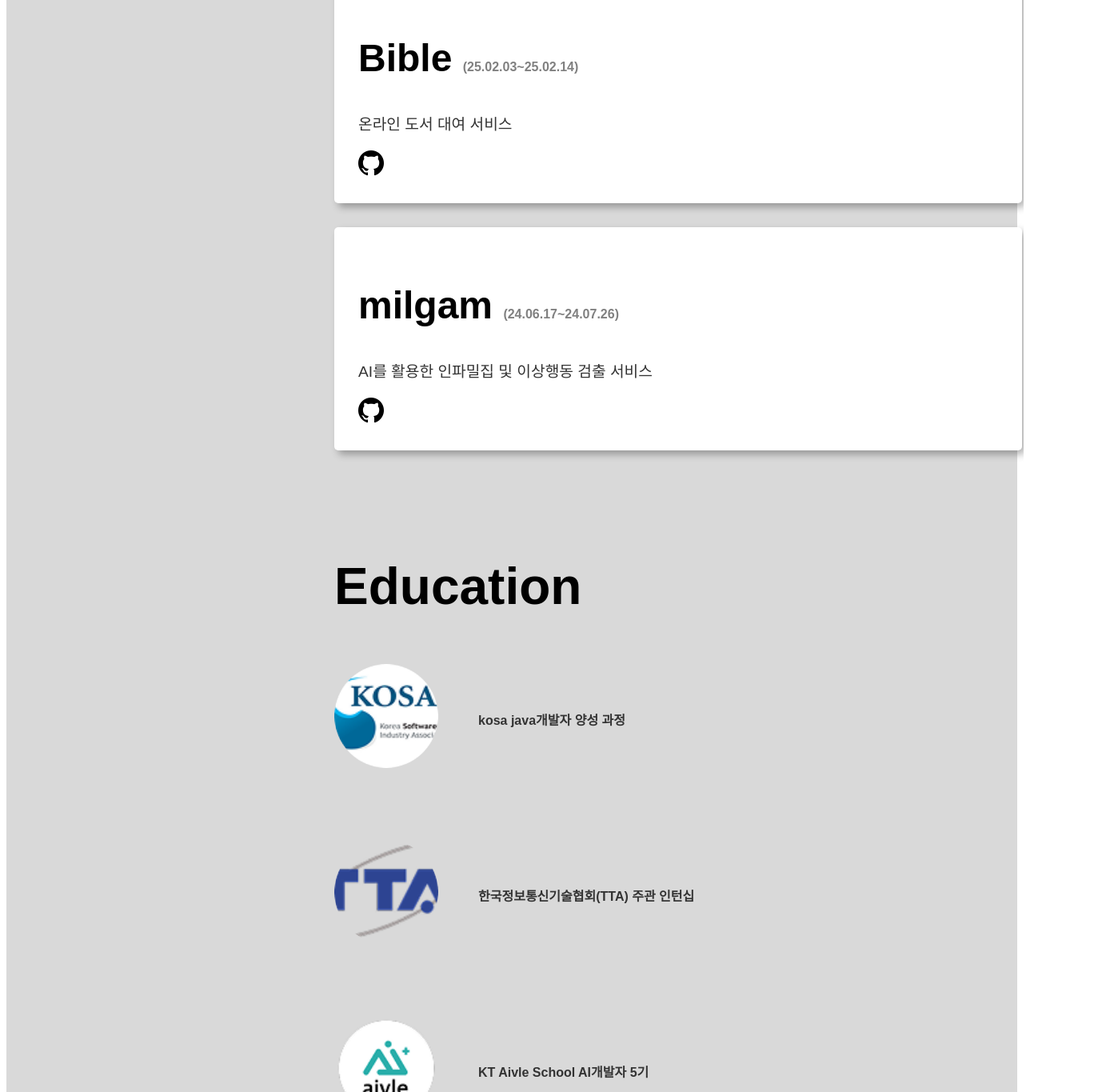
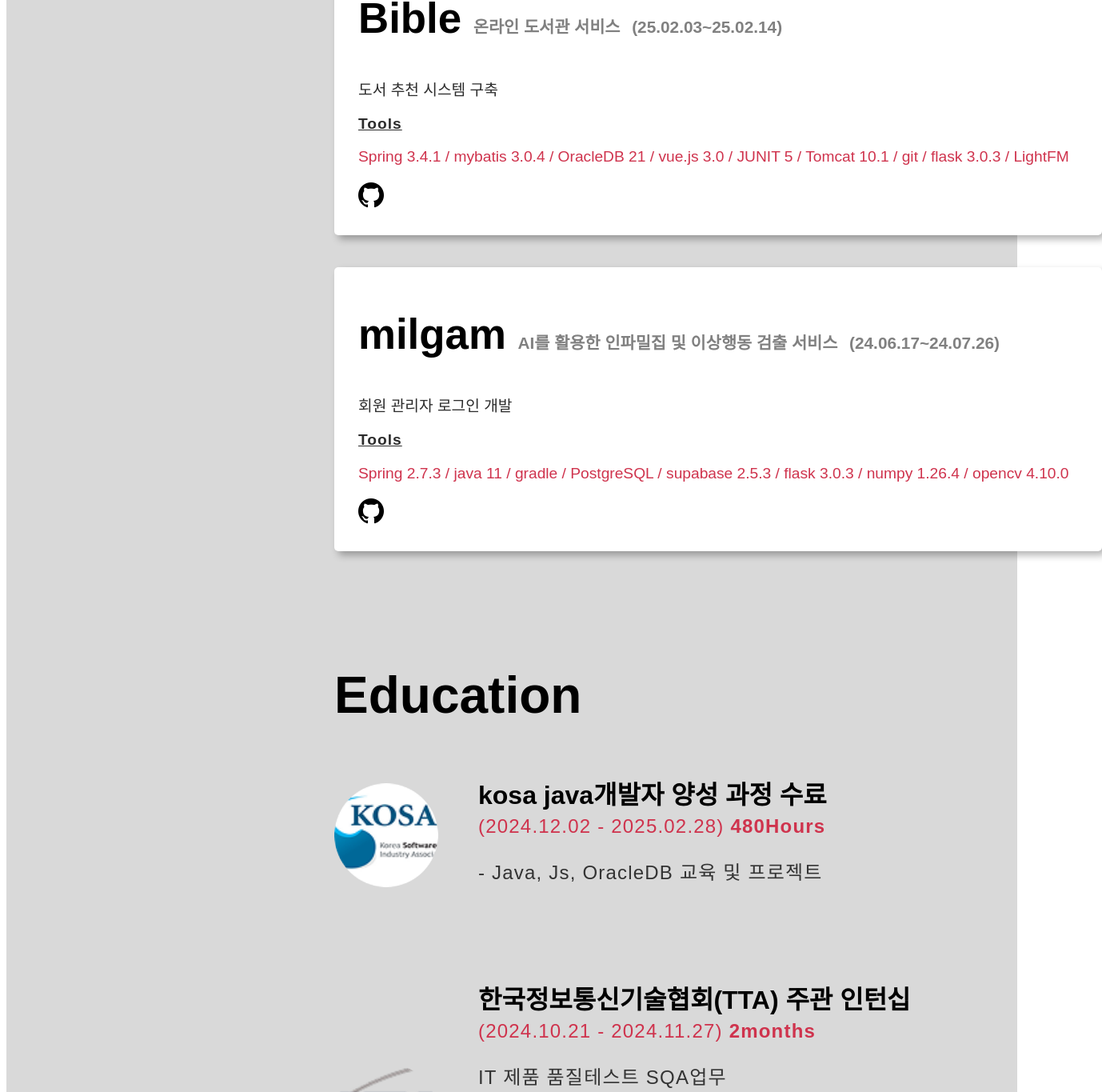
Before and after one commit to leesumin7766/portfolio, a Next.js app in the folder client/: page /main in a window 1280 px wide. Shown: the part 1636-3001 px from the top of the page at 80% size, 1378 px wide, since content can reach past the window. Built offline with nearby package versions, Linux system fonts and the light colour scheme; a web font is replaced by a local one.

Commit message:
edu 수정 중

```diff
--- a/client/src/components/Main.js
+++ b/client/src/components/Main.js
@@ -91,16 +91,22 @@ const Main = () => {
   <h1>Projects</h1>
 
   <div className={styles.projectCard}>
-    <h2>Bible <span>(25.02.03~25.02.14)</span></h2>
-    <p>온라인 도서 대여 서비스</p>
+    <h2>Bible <span>온라인 도서관 서비스</span> <span>(25.02.03~25.02.14)</span></h2>
+    <p>도서 추천 시스템 구축</p>
+    <p className={styles.tools}>Tools</p>
+    <p1>Spring 3.4.1 / mybatis 3.0.4 / OracleDB 21 / vue.js 3.0 / JUNIT 5 / Tomcat 10.1 / git / flask 3.0.3 / LightFM</p1>
+    <p></p>
     <a href="https://github.com/hyeran0920/Bible" target="_blank" rel="noopener noreferrer" className={styles.githubLink}>
       <i className="bi bi-github"></i>
     </a>
   </div>
 
   <div className={styles.projectCard}>
-    <h2>milgam <span>(24.06.17~24.07.26)</span></h2>
-    <p>AI를 활용한 인파밀집 및 이상행동 검출 서비스</p>
+    <h2>milgam <span>AI를 활용한 인파밀집 및 이상행동 검출 서비스</span> <span>(24.06.17~24.07.26)</span></h2>
+    <p>회원 관리자 로그인 개발</p>
+    <p className={styles.tools}>Tools</p>
+    <p1>Spring 2.7.3 / java 11 / gradle / PostgreSQL / supabase 2.5.3 / flask 3.0.3 / numpy 1.26.4 / opencv 4.10.0</p1>
+    <p></p>
     <a href="https://github.com/K-Saaan/milgam" target="_blank" rel="noopener noreferrer" className={styles.githubLink}>
       <i className="bi bi-github"></i>
     </a>
@@ -115,7 +121,9 @@ const Main = () => {
     <img src="/assets/screen5.png" alt="KOSA Logo" />
     <p>
       <span className={styles.eng}>kosa java</span>
-      <span className={styles.kor}>개발자 양성 과정</span>
+      <span className={styles.kor}>개발자 양성 과정 수료</span>
+      <p className={styles.dateTime}>(2024.12.02 - 2025.02.28) <strong>480Hours</strong></p>
+      <p className={styles.eduText}>- Java, Js, OracleDB 교육 및 프로젝트</p>
     </p>
   </div>
 
@@ -123,6 +131,10 @@ const Main = () => {
     <img src="/assets/screen4.png" alt="TTA Logo" />
     <p>
       <span className={styles.kor}>한국정보통신기술협회(TTA) 주관 인턴십</span>
+      <p className={styles.dateTime}>(2024.10.21 - 2024.11.27) <strong>2months</strong></p>
+      <p className={styles.eduText}>IT 제품 품질테스트 SQA업무</p><p className={styles.eduText}>
+VMware를 활용한 윈도우와 리눅스 서버 간의 애플리케이션 연동 테스트를 진행</p><p className={styles.eduText}>
+젠데스크 환경에서 html5과 css를 활용하여 제품 헬프 데스크 UI 개선 업무를 진행</p>
     </p>
   </div>
 
@@ -130,7 +142,9 @@ const Main = () => {
     <img src="/assets/screen3.png" alt="KT Aivle Logo" />
     <p>
       <span className={styles.eng}>KT Aivle School AI</span>
-      <span className={styles.kor}>개발자 5기</span>
+      <span className={styles.kor}>개발자 5기 수료</span>
+      <p className={styles.dateTime}>(2024.02.20 - 2024.08.07) <strong>840Hours</strong></p>
+      <p className={styles.eduText}>- 인공지능, 데이터분석 교육 및 프로젝트</p>
     </p>
   </div>
 </section>
--- a/client/src/components/Main.module.css
+++ b/client/src/components/Main.module.css
@@ -149,7 +149,7 @@ body, html {
 }
 
 .skillsCard {
-  width: 800px;
+  width: 900px;
   background-color: white;
   padding: 30px;
   margin-bottom: 30px;
@@ -203,26 +203,41 @@ body, html {
 
 .projectCard {
   background-color: white;
-  width: 800px;
+  width: 900px;
   padding: 30px;
-  margin-bottom: 30px;
+  padding-top: 10px;
+  margin-bottom: 40px;
   box-shadow: 5px 5px 10px rgba(0, 0, 0, 0.3); /* 더 진한 그림자 */
   border-radius: 5px;
   position: relative;
 }
 
 .projectCard h2 {
-  font-size: 3rem;
+  font-size: 3.3rem;
 }
 
 .projectCard h2 span {
-  font-size: 1rem;
+  font-size: 1.3rem;
   color: gray;
+}
+
+.tools {
+  font-size: 18px; /* 글씨 크기 */
+  font-weight: bold; /* 굵게 */
+  margin-top: 10px; /* 위쪽 여백 */
+  color: rgb(207, 51, 77); /* 글자 색상 */
+  letter-spacing: 1px; /* 글자 간격 */
+  text-decoration: underline;
 }
 
 .projectCard p {
   font-size: 1.2rem;
-  color: #333;
+  color: rgb(44, 44, 44);
+}
+
+.projectCard p1 {
+  font-size: 1.2rem;
+  color: rgb(207, 51, 77);
 }
 
 .githubLink i {
@@ -254,18 +269,18 @@ body, html {
   object-fit: cover;
   border-radius: 50%; /* 동그랗게 */
   margin-right: 50px;
-  margin-bottom: 30px;
+  margin-bottom: 40px;
   margin-top: 30px;
 }
 
 .educationItem p {
   font-size: 2rem;
-  color: #333;
+  color: #000000;
 }
 
 .educationItem p span {
   font-weight: bold;
-  font-size: 1rem;
+  font-size: 2rem;
 }
 
 .educationItem eng {
@@ -275,6 +290,21 @@ body, html {
 
 .educationItem kor {
   font-size: 2rem; /* 한글 글씨 크기 */
+  color: gray;
+}
+
+.education .dateTime {
+  font-size: 1.5rem; /* 글씨 크기 설정 */
+  color: rgb(207, 51, 77);
+  margin-top: 5px;
+  letter-spacing: 0.05em;  /* 글자 사이의 간격 설정 */
+}
+
+.education .eduText {
+  font-size: 1.5rem; /* 글씨 크기 설정 */
+  color: #333;
+  margin-top: 5px;
+  letter-spacing: 0.05em;  /* 글자 사이의 간격 설정 */
 }
 
 /* Certificate 섹션 */
```
